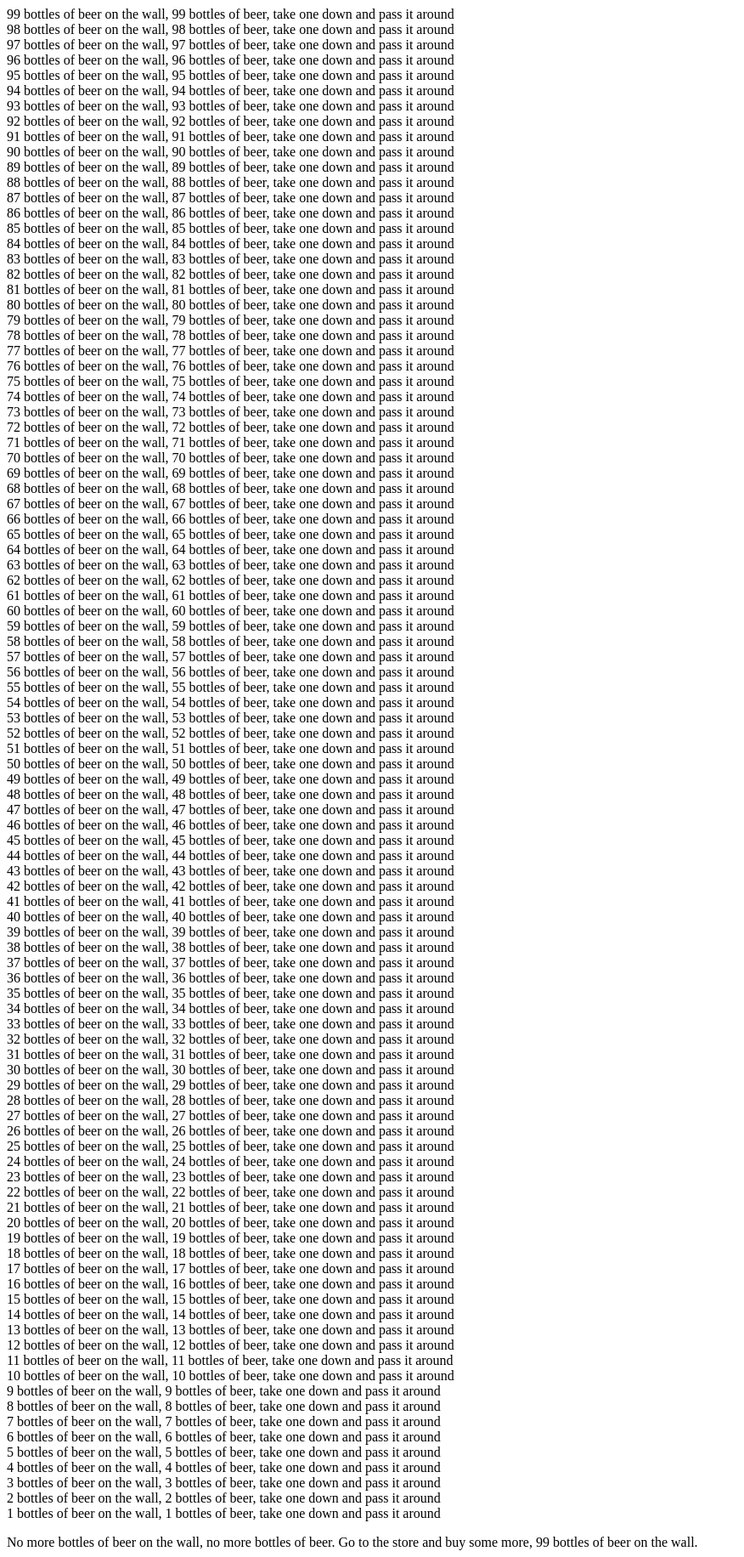
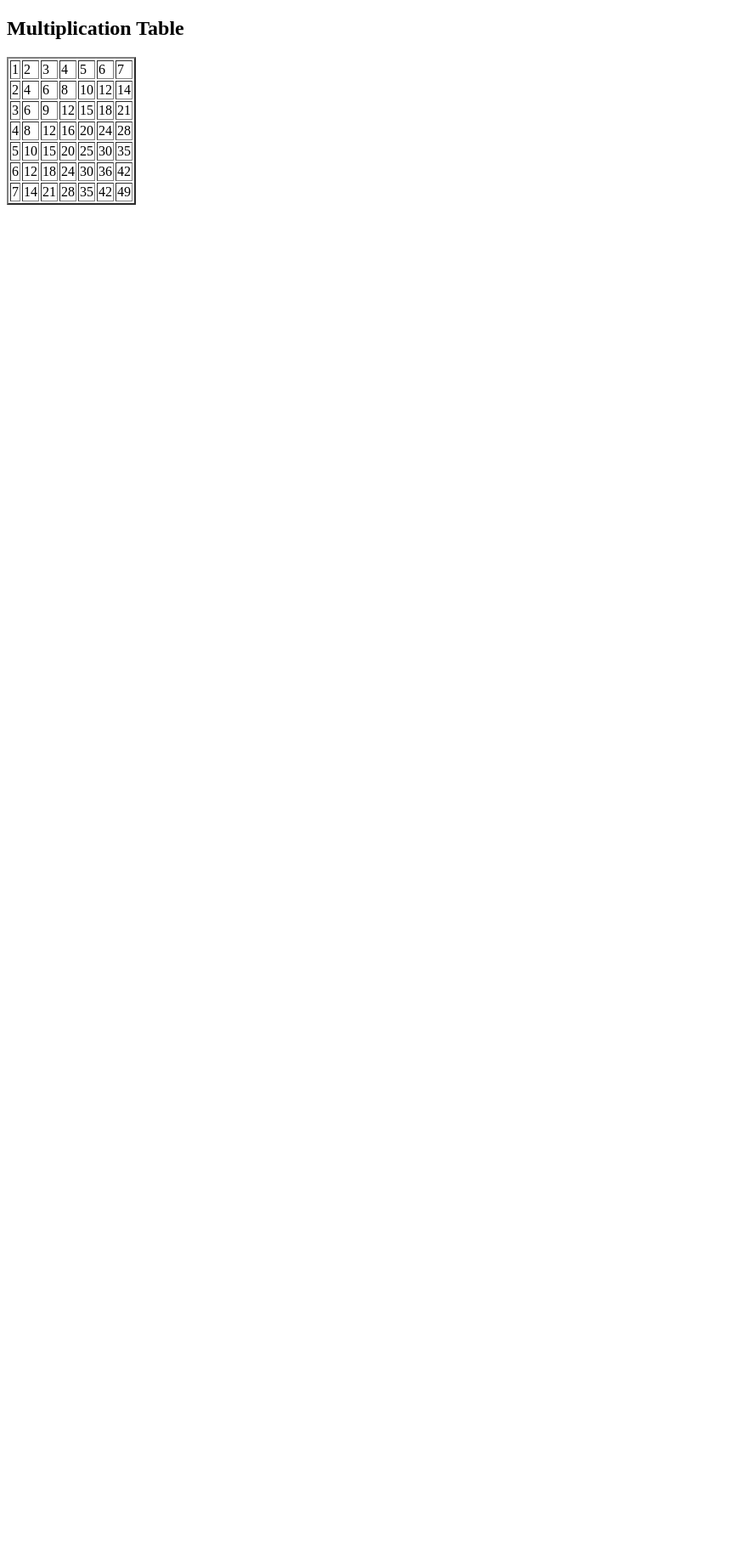
Before and after one commit to s-galvez19/php_quiz1, a PHP site: page / in a window 1280 px wide. Shown: the whole page at 85% size, without its empty margins (0-876 px from the left). After the commit the page ends 241 px from the top, so only its background shows below. Run offline with PHP 8.4, Linux system fonts and the light colour scheme.

Commit message:
first commit

```diff
--- a/index.php
+++ b/index.php
@@ -1,12 +1,30 @@
-<?php
-$bottles = 99;
-    while ($bottles > 0) {
-        echo "$bottles bottles of beer on the wall, ";
-        echo "$bottles bottles of beer, ";
-        echo "take one down and pass it around<br>";
-        $bottles--;
-    }
-    if($bottles < 1) {
-        echo "</p>No more bottles of beer on the wall, no more bottles of beer. Go to the store and buy some more, 99 bottles of beer on the wall.";
-    }
-    ?>
+<!DOCTYPE html>
+<html lang="en">
+<head>
+    <meta charset="UTF-8">
+    <meta name="viewport" content="width=device-width, initial-scale=1.0">
+    <meta http-equiv="X-UA-Compatible" content="ie=edge">
+    <title>Multiplication table </title>
+</head>
+<body>
+
+<h2>Multiplication Table</h2>
+
+ <?php
+
+ echo "<table border=\"2\">" ;
+
+
+ for ($row=1; $row<=7; $row++){
+   echo "<tr>\n";
+   for ($col=1; $col<=7; $col++){
+     $x=$col * $row;
+     echo "<td>$x</td>\n";
+   }
+   echo "</tr>";
+ }
+    echo "</table>";
+
+ ?>
+</body>
+</html>
```
